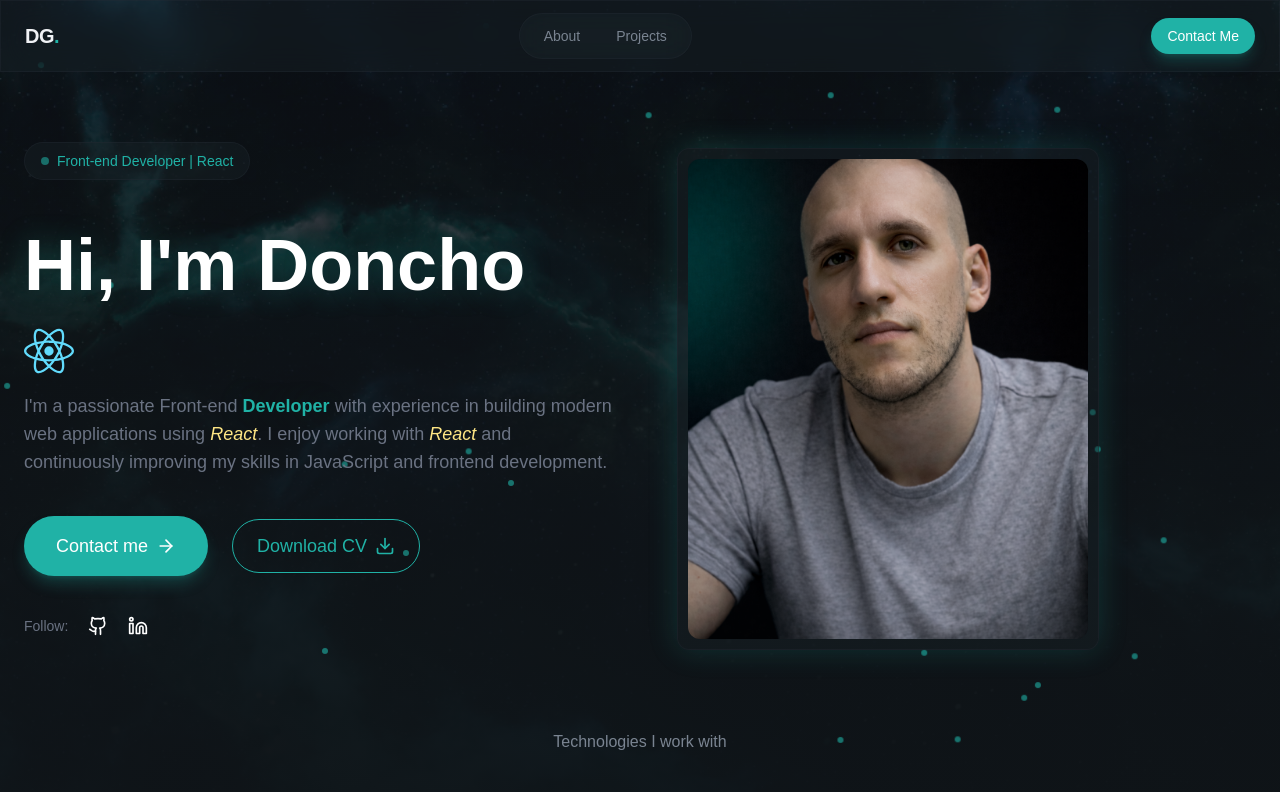
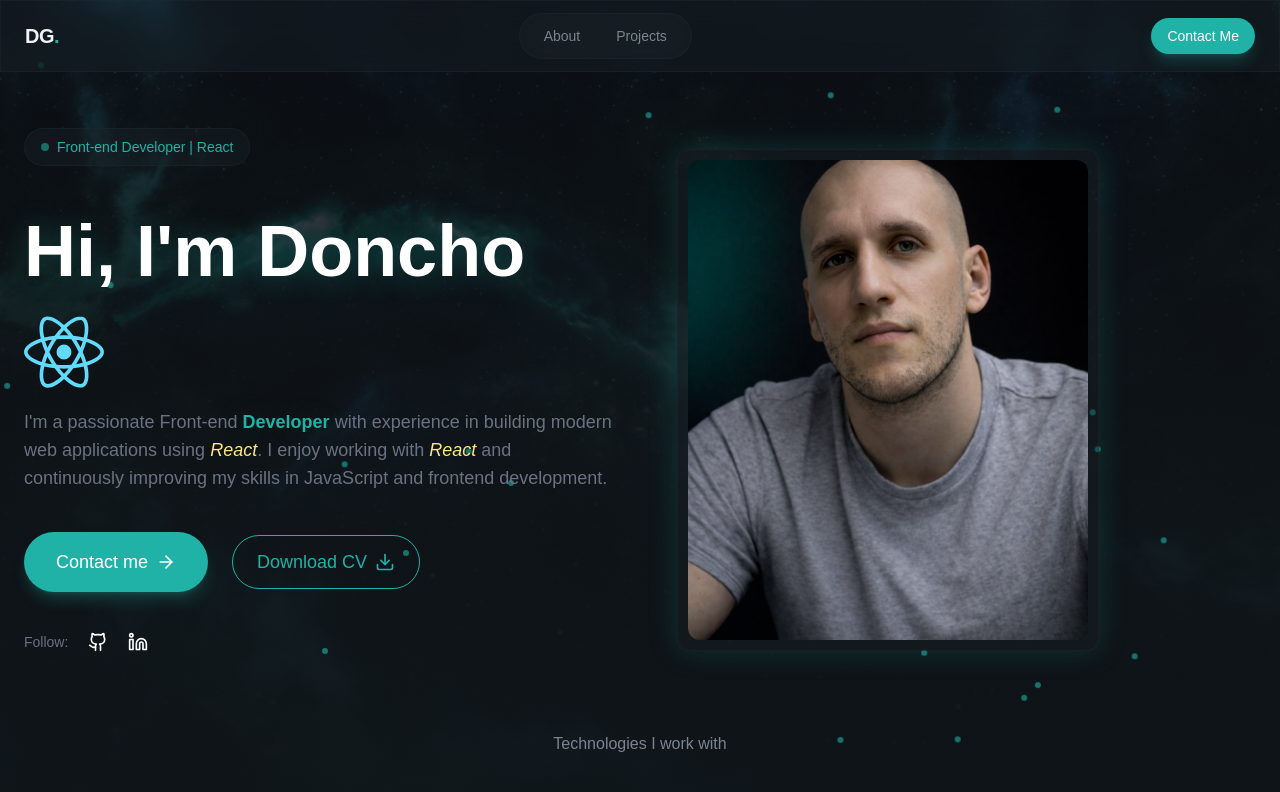
Before and after one commit to JSX-Learning-Path/My-Personal-Portfolio-JSX-Tailwindcss, a React (Vite) app in the folder portfolio/: page / in a window 1280 px wide. Shown: the top 792 px of the page. Built offline with nearby package versions, Linux system fonts and the light colour scheme.

Commit message:
Add react-icons package and update Hero section to enhance visual representation

```diff
--- a/portfolio/package.json
+++ b/portfolio/package.json
@@ -15,6 +15,7 @@
     "lucide-react": "^0.563.0",
     "react": "^19.2.0",
     "react-dom": "^19.2.0",
+    "react-icons": "^5.7.0",
     "react-router-dom": "^7.13.0",
     "tailwindcss": "^4.1.18"
   },
--- a/portfolio/src/sections/Hero.jsx
+++ b/portfolio/src/sections/Hero.jsx
@@ -49,7 +49,9 @@ function Hero() {
               <h1 className="text-5xl font-bold leading-tight md:text-6xl lg:text-7xl text-white glow-text ">
                 Hi, I'm Doncho
               </h1>
-              <SiReact size={50} color="#61DAFB" />
+              <div className="relative z-50">
+                <SiReact size={80} color="#61DAFB" />
+              </div>
               <p className="text-lg text-gray-500 animation-delay-300">
                 I'm a passionate Front-end{" "}
                 <span className="text-primary font-semibold glow-text">
```
Also changed, not shown: 1 other file (tests, documents, lock files or other folders).
